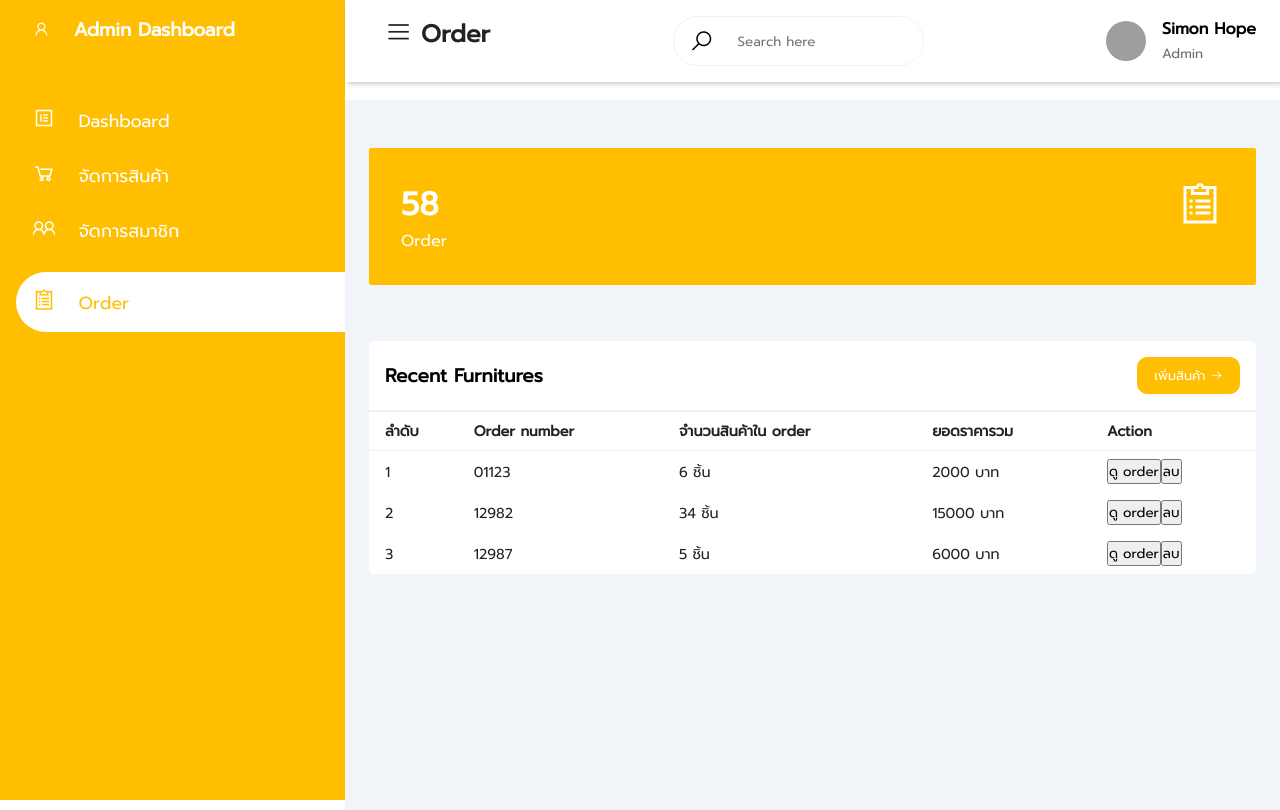
After one commit to SimonHope/FurnitureStore, an ASP.NET Core app: template Views/Home/AdminOrder.cshtml in a window 1280 px wide. The commit adds this page. Run offline with ASP.NET Core 8, Linux system fonts and the light colour scheme; the template is opened without the code that fills it, so the values that code supplies are empty; grey boxes are pictures that could not be loaded.

Commit message:
Add AdminOrder page

```diff
--- /dev/null
+++ b/Views/Home/AdminOrder.cshtml
@@ -0,0 +1,154 @@
+@{
+    ViewData["Title"] = "Admin Order";
+}
+
+<input type="checkbox" id="nav-toggle">
+<div class="sidebar">
+    <div class="sidebar-brand">
+        <h3>
+            <span class="las la-user"></span>
+            <span>Admin Dashboard</span>
+        </h3>
+    </div>
+
+    <div class="sidebar-menu">
+        <ul>
+            <li>
+                <a asp-controller="Home" asp-action="AdminDashboard">
+                    <span class="lab la-elementor"></span>
+                    <span>Dashboard</span>
+                </a>
+            </li>
+            <li>
+                <a asp-controller="Home" asp-action="Product">
+                    <span class="las la-shopping-cart"></span>
+                    <span>จัดการสินค้า</span>
+                </a>
+            </li>
+            <li>
+                <a href="">
+                    <span class="las la-user-friends"></span>
+                    <span>จัดการสมาชิก</span>
+                </a>
+            </li>
+            <li>
+                <a asp-controller="Home" asp-action="AdminOrder" class="active">
+                    <span class="las la-clipboard-list"></span>
+                    <span>Order</span>
+                </a>
+            </li>
+        </ul>
+    </div>
+</div>
+
+<div class="main-content">
+
+    <header>
+
+        <h2>
+            <label for="nav-toggle">
+                <span class="las la-bars"></span>
+            </label>
+            Order
+        </h2>
+
+        <div class="search-wrapper">
+            <span class="las la-search"></span>
+            <input type="search" placeholder="Search here" />
+        </div>
+
+        <div class="user-wrapper">
+            <img src="https://images.unsplash.com/photo-1543466835-00a7907e9de1?ixlib=rb-1.2.1&ixid=MnwxMjA3fDB8MHxwaG90by1wYWdlfHx8fGVufDB8fHx8&auto=format&fit=crop&w=1074&q=80"
+                width="40px" height="40px" alt="image">
+            <div>
+                <h4>Simon Hope</h4>
+                <small>Admin</small>
+            </div>
+        </div>
+
+    </header>
+    <main>
+
+        <div class="cards1">
+            @* <div class="card-single">
+                <div>
+                <h1>54</h1>
+                <span>Members</span>
+                </div>
+                <div>
+                <span class="las la-users"></span>
+                </div>
+                </div> *@
+
+            <div class="card-single">
+                <div>
+                    <h1>58</h1>
+                    <span>Order</span>
+                </div>
+                <div>
+                    <span class="las la-clipboard-list"></span>
+                </div>
+            </div>
+        </div>
+
+        <div class="recent-grid">
+            <div class="furnitures">
+                <div class="card">
+                    <div class="card-header">
+                        <h3>Recent Furnitures</h3>
+                        <button type="button">
+                            เพิ่มสินค้า <span class="las la-arrow-right"></span>
+                        </button>
+                    </div>
+                    <div class="card-body">
+                        <div class="table-responsive">
+                            <table width="100%">
+                                <thead>
+                                    <tr>
+                                        <td width="10%">ลำดับ</td>
+                                        <td>Order number</td>
+                                        <td>จำนวนสินค้าใน order</td>
+                                        <td>ยอดราคารวม</td>
+                                        <td>Action</td>
+                                    </tr>
+                                </thead>
+                                <tbody>
+                                    <tr>
+                                        <td>1</td>
+                                        <td>01123</td>
+                                        <td>6 ชิ้น</td>
+                                        <td>2000 บาท</td>
+                                        <td>
+                                            <button>ดู order</button>
+                                            <button>ลบ</button>
+                                        </td>
+                                    </tr>
+                                    <tr>
+                                        <td>2</td>
+                                        <td>12982</td>
+                                        <td>34 ชิ้น</td>
+                                        <td>15000 บาท</td>
+                                        <td>
+                                            <button>ดู order</button>
+                                            <button>ลบ</button>
+                                        </td>
+                                    </tr>
+                                    <tr>
+                                        <td>3</td>
+                                        <td>12987</td>
+                                        <td>5 ชิ้น</td>
+                                        <td>6000 บาท</td>
+                                        <td>
+                                            <button>ดู order</button>
+                                            <button>ลบ</button>
+                                        </td>
+                                    </tr>
+                                </tbody>
+                            </table>
+                        </div>
+                    </div>
+                </div>
+            </div>
+        </div>
+    </main>
+</div>
```
Also changed, not shown: Controllers/HomeController.cs (+8 -3 lines), Views/Home/AdminDashboard.cshtml (+8 -2 lines).
